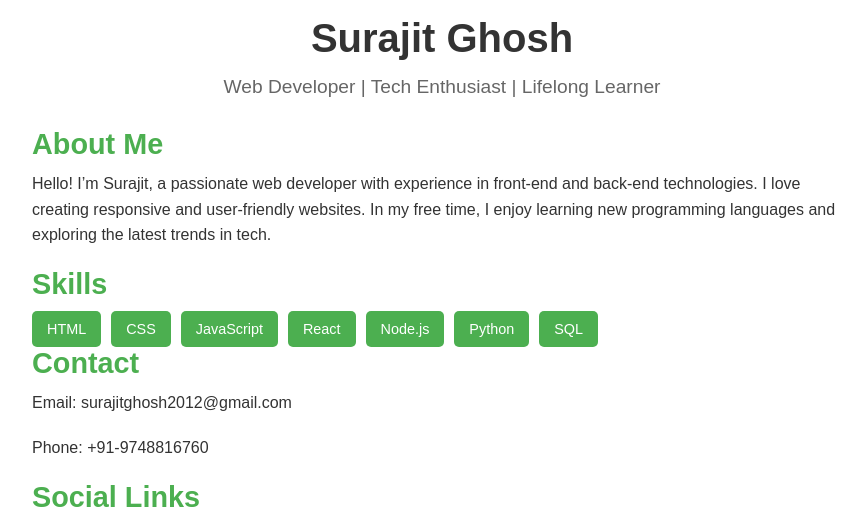
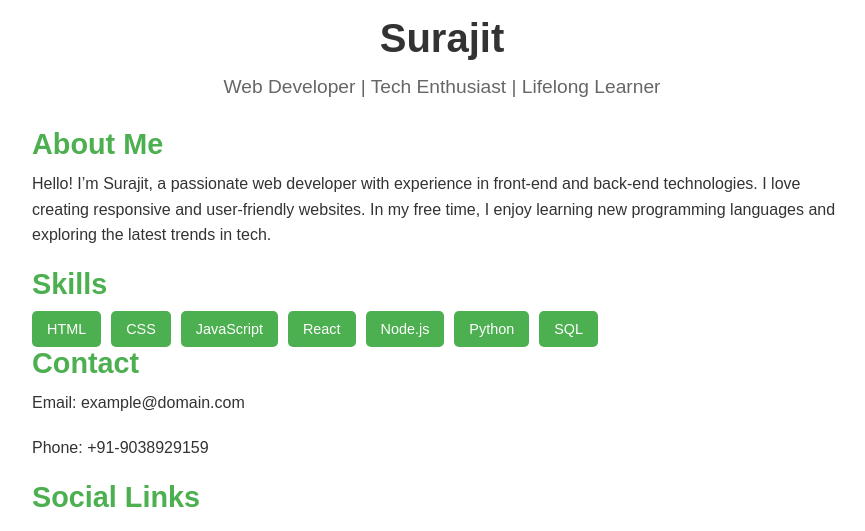
Before and after one commit to circuit2code/circuit2code.github.io, a plain HTML site: page index.html in a window 1280 px wide. Shown: the part 223-754 px from the top of the page, without its empty margins (198-1063 px from the left). Drawn offline with Linux system fonts and the light colour scheme; files whose address does not match are found by name.

Commit message:
Update index.html

```diff
--- a/index.html
+++ b/index.html
@@ -10,7 +10,7 @@
     <div class="profile-container">
         <div class="profile-header">
             <img src="images/profile-pic.jpg" alt="Profile Picture" class="profile-img">
-            <h1 class="profile-name">Surajit Ghosh</h1>
+            <h1 class="profile-name">Surajit</h1>
             <p class="profile-bio">Web Developer | Tech Enthusiast | Lifelong Learner</p>
         </div>
 
@@ -30,8 +30,8 @@
             </ul>
 
             <h2>Contact</h2>
-            <p>Email: surajitghosh2012@gmail.com</p>
-            <p>Phone: +91-9748816760</p>
+            <p>Email: example@domain.com</p>
+            <p>Phone: +91-9038929159</p>
 
             <h2>Social Links</h2>
             <div class="social-links">
```
